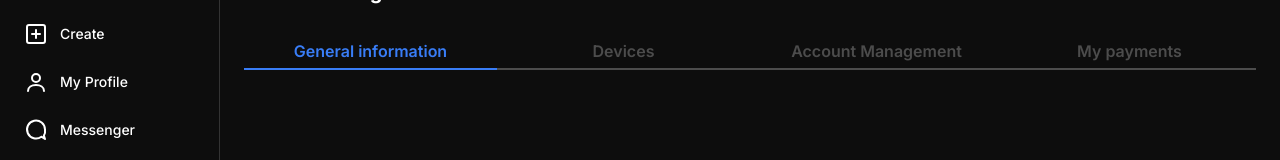
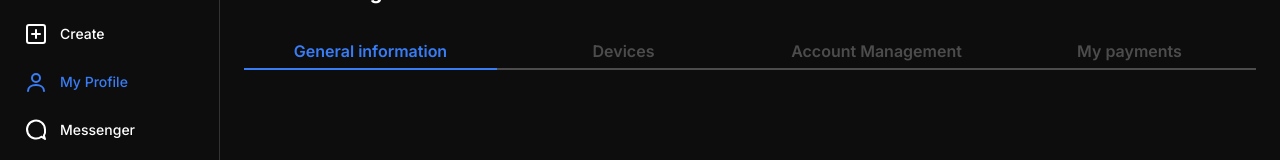
Before and after one commit to alextsapin/inctagram, a Next.js app: page /profile/settings in a window 1280 px wide. Shown: the part 151-311 px from the top of the page. Built offline with nearby package versions, Linux system fonts and the light colour scheme; no server answers.

Commit message:
feat(BLD-78): add active state to sidebar links

```diff
--- a/src/widgets/sidebar/ui/Sidebar.tsx
+++ b/src/widgets/sidebar/ui/Sidebar.tsx
@@ -1,4 +1,7 @@
+'use client';
+
 import Link from 'next/link';
+import { usePathname } from 'next/navigation';
 
 import css from './sidebar.module.scss';
 
@@ -146,12 +149,25 @@ const bottomItems: NavItem[] = [
 ];
 
 export const Sidebar = (): React.JSX.Element => {
+    const pathname = usePathname();
+
+    const isActive = (href: string): boolean =>
+        pathname === href || Boolean(pathname?.startsWith(`${href}/`));
+
     return (
         <nav className={css.sidebar}>
             <ul className={css.list}>
                 {navItems.map(item => (
                     <li key={item.label}>
-                        <Link href={item.href} className={css.item}>
+                        <Link
+                            href={item.href}
+                            className={
+                                isActive(item.href)
+                                    ? `${css.item} ${css['item-active']}`
+                                    : css.item
+                            }
+                            aria-current={isActive(item.href) ? 'page' : undefined}
+                        >
                             {item.icon}
                             <span>{item.label}</span>
                         </Link>
@@ -163,7 +179,15 @@ export const Sidebar = (): React.JSX.Element => {
                 <ul className={css.list}>
                     {bottomItems.map(item => (
                         <li key={item.label}>
-                            <Link href={item.href} className={css.item}>
+                            <Link
+                                href={item.href}
+                                className={
+                                    isActive(item.href)
+                                        ? `${css.item} ${css['item-active']}`
+                                        : css.item
+                                }
+                                aria-current={isActive(item.href) ? 'page' : undefined}
+                            >
                                 {item.icon}
                                 <span>{item.label}</span>
                             </Link>
--- a/src/widgets/sidebar/ui/sidebar.module.scss
+++ b/src/widgets/sidebar/ui/sidebar.module.scss
@@ -48,3 +48,7 @@
         color: #397df6;
     }
 }
+
+.item-active {
+    color: #397df6;
+}
```
